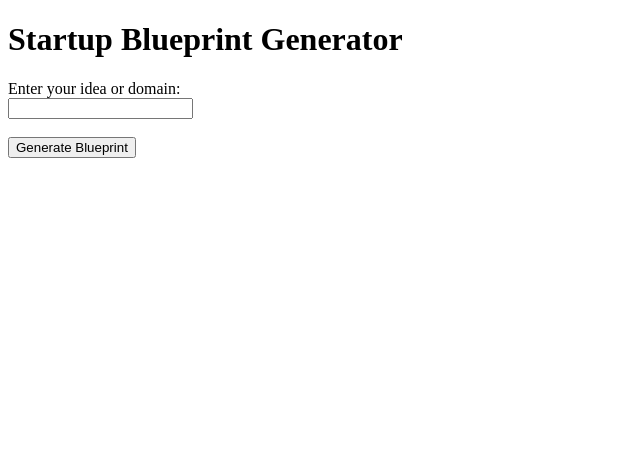
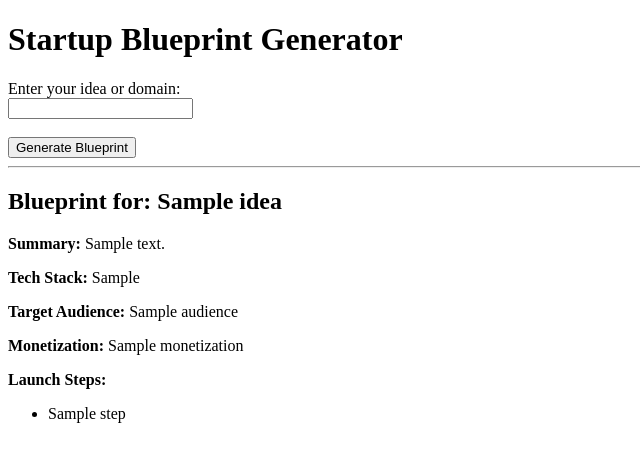
Before and after one commit to Laxsanya/Startup-blueprint-agent, a Flask app: template templates/index.html in a window 1280 px wide. Shown: the top 462 px of the page, without its empty margins (0-640 px from the left). Run offline with Flask 3, Linux system fonts and the light colour scheme; the template is opened without the code that fills it: most values are stand-ins (such as "Sample title", 1, 10 or a date in 2020).

Commit message:
Update index.html

```diff
--- a/templates/index.html
+++ b/templates/index.html
@@ -11,5 +11,20 @@
         <input type="text" name="idea" required><br><br>
         <input type="submit" value="Generate Blueprint">
     </form>
+
+    {% if blueprint %}
+        <hr>
+        <h2>Blueprint for: {{ idea }}</h2>
+        <p><strong>Summary:</strong> {{ blueprint.summary }}</p>
+        <p><strong>Tech Stack:</strong> {{ blueprint.tech_stack }}</p>
+        <p><strong>Target Audience:</strong> {{ blueprint.audience }}</p>
+        <p><strong>Monetization:</strong> {{ blueprint.monetization }}</p>
+        <p><strong>Launch Steps:</strong></p>
+        <ul>
+            {% for step in blueprint.launch_steps %}
+                <li>{{ step }}</li>
+            {% endfor %}
+        </ul>
+    {% endif %}
 </body>
 </html>
```
